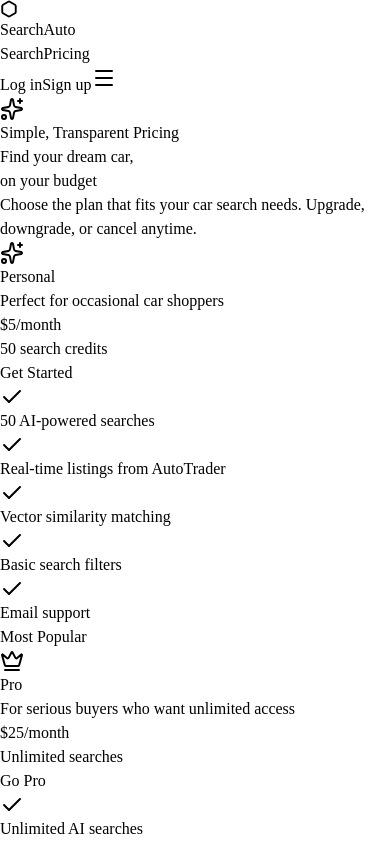
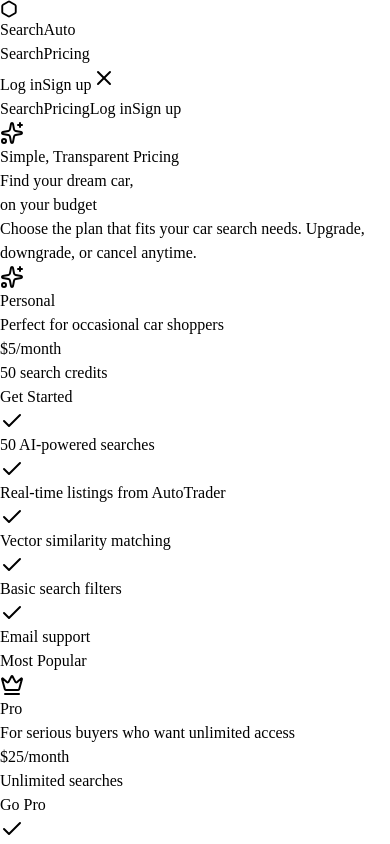
Before and after one commit to anjum-matin-git/search-auto, a React (Vite) app in the folder client/: page /pricing in a window 390 px wide. Both pictures are taken after a click on the button "Toggle menu". Shown: the top 844 px of the page. Built offline with nearby package versions, Linux system fonts and the light colour scheme; no server answers; a web font is replaced by a local one.

Commit message:
fix: implement mobile hamburger menu functionality

```diff
--- a/client/src/components/navbar.tsx
+++ b/client/src/components/navbar.tsx
@@ -1,11 +1,12 @@
 import { Link, useLocation } from "wouter";
-import { Menu, User, LogOut } from "lucide-react";
+import { Menu, User, LogOut, X } from "lucide-react";
 import { getStoredUser, clearUser, type User as UserType } from "@/lib/auth-api";
 import { useState, useEffect } from "react";
 
 export function Navbar() {
   const [, setLocation] = useLocation();
   const [user, setUser] = useState<UserType | null>(null);
+  const [mobileMenuOpen, setMobileMenuOpen] = useState(false);
 
   useEffect(() => {
     setUser(getStoredUser());
@@ -14,8 +15,13 @@ export function Navbar() {
   const handleLogout = () => {
     clearUser();
     setUser(null);
+    setMobileMenuOpen(false);
     setLocation("/");
     window.location.href = "/";
+  };
+
+  const closeMobileMenu = () => {
+    setMobileMenuOpen(false);
   };
 
   return (
@@ -73,11 +79,64 @@ export function Navbar() {
               </Link>
             </>
           )}
-          <button className="md:hidden p-2 hover:bg-white/10 rounded-full transition-colors text-white/80">
-            <Menu className="w-5 h-5" />
+          <button
+            onClick={() => setMobileMenuOpen(!mobileMenuOpen)}
+            className="md:hidden p-2 hover:bg-white/10 rounded-full transition-colors text-white/80"
+            aria-label="Toggle menu"
+          >
+            {mobileMenuOpen ? <X className="w-5 h-5" /> : <Menu className="w-5 h-5" />}
           </button>
         </div>
       </div>
+
+      {/* Mobile Menu */}
+      {mobileMenuOpen && (
+        <div className="md:hidden absolute top-20 left-0 right-0 bg-black/95 backdrop-blur-3xl border-b border-white/10 shadow-2xl">
+          <div className="container mx-auto px-6 py-4 flex flex-col gap-2">
+            <Link href="/" onClick={closeMobileMenu}>
+              <button className="w-full text-left px-4 py-3 text-sm font-medium text-white/80 hover:text-white hover:bg-white/10 rounded-lg transition-colors">
+                Search
+              </button>
+            </Link>
+            <Link href="/pricing" onClick={closeMobileMenu}>
+              <button className="w-full text-left px-4 py-3 text-sm font-medium text-white/80 hover:text-white hover:bg-white/10 rounded-lg transition-colors">
+                Pricing
+              </button>
+            </Link>
+
+            {user ? (
+              <>
+                <Link href="/profile" onClick={closeMobileMenu}>
+                  <button className="w-full flex items-center gap-2 px-4 py-3 text-sm font-medium text-white/80 hover:text-white hover:bg-white/10 rounded-lg transition-colors">
+                    <User className="w-4 h-4" />
+                    {user.username}
+                  </button>
+                </Link>
+                <button
+                  onClick={handleLogout}
+                  className="w-full flex items-center gap-2 px-4 py-3 text-sm font-medium text-white/80 hover:text-white hover:bg-white/10 rounded-lg transition-colors"
+                >
+                  <LogOut className="w-4 h-4" />
+                  Log out
+                </button>
+              </>
+            ) : (
+              <>
+                <Link href="/login" onClick={closeMobileMenu}>
+                  <button className="w-full text-left px-4 py-3 text-sm font-medium text-white/80 hover:text-white hover:bg-white/10 rounded-lg transition-colors">
+                    Log in
+                  </button>
+                </Link>
+                <Link href="/signup" onClick={closeMobileMenu}>
+                  <button className="w-full bg-white text-black px-4 py-3 rounded-lg text-sm font-bold hover:bg-gray-100 transition-colors">
+                    Sign up
+                  </button>
+                </Link>
+              </>
+            )}
+          </div>
+        </div>
+      )}
     </nav>
   );
 }
```
